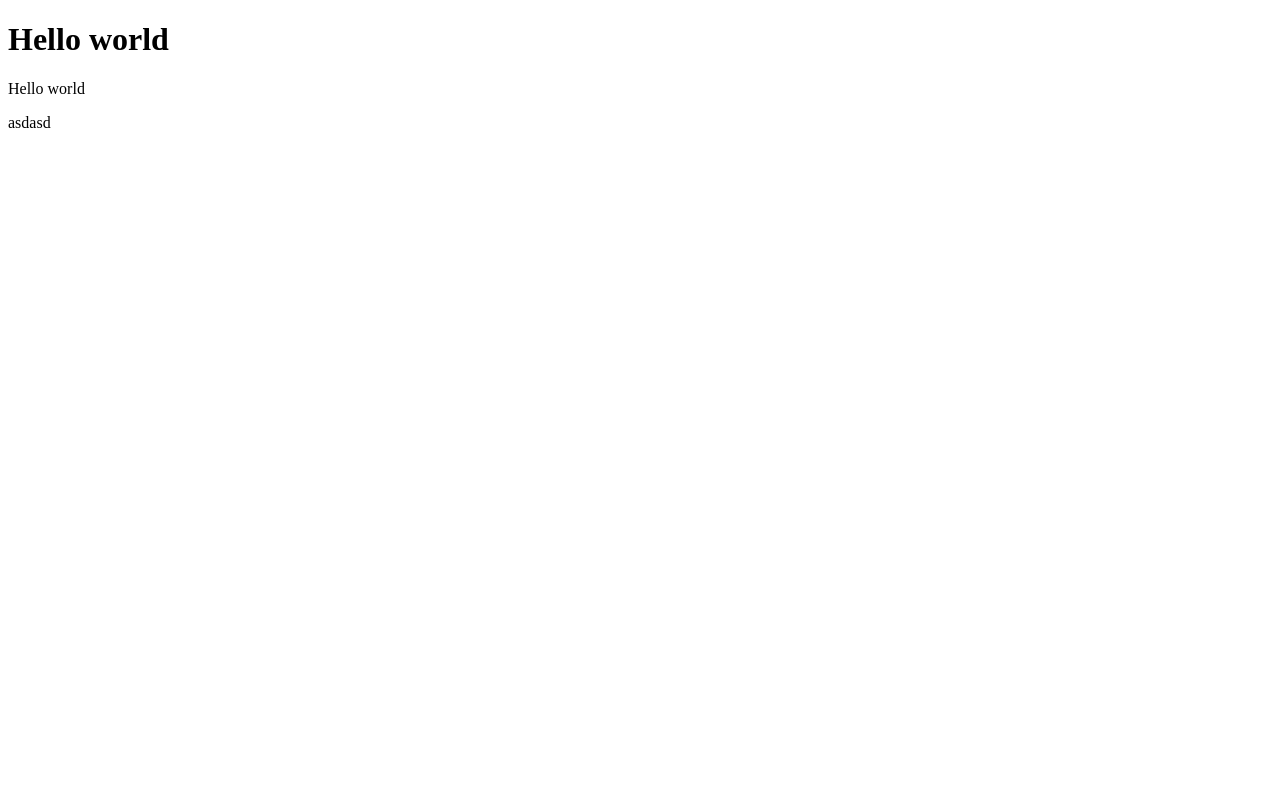
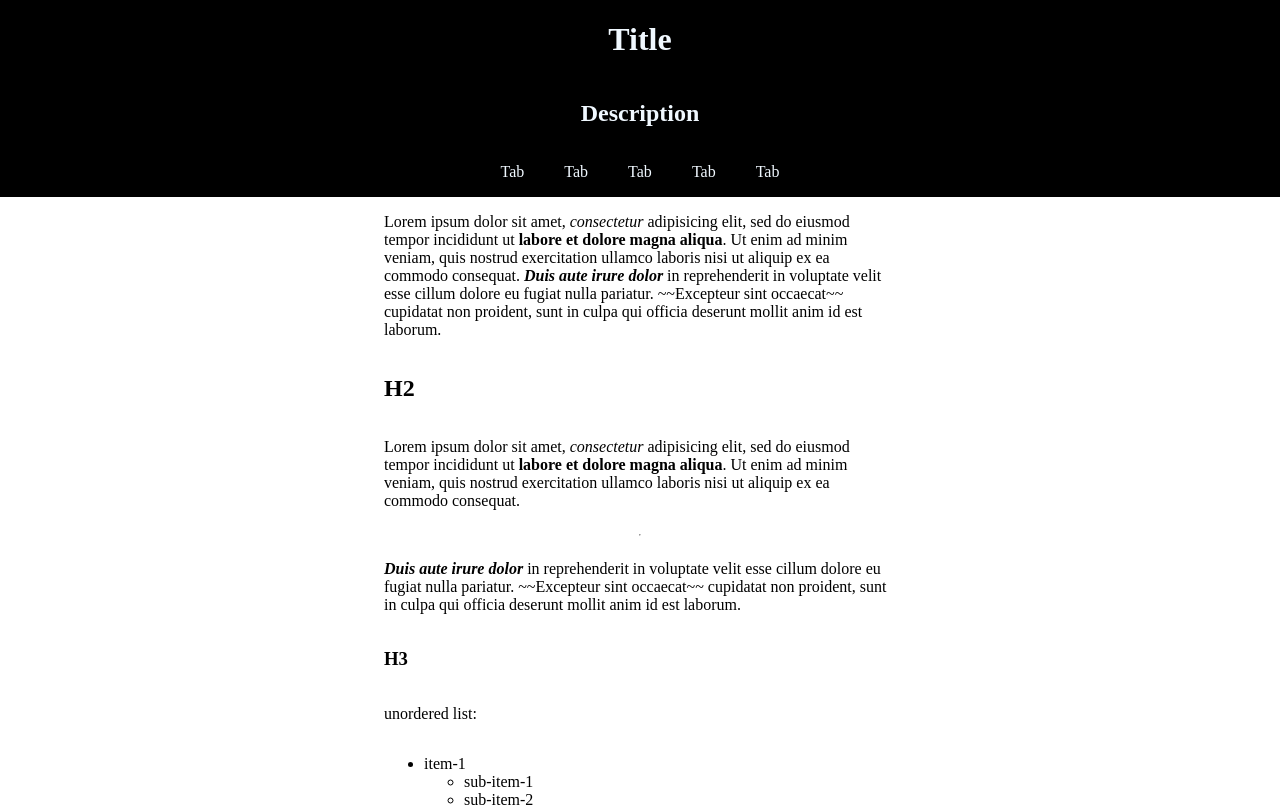
Before and after one commit to K123AsJ0k1/template-blog-app, a React (Create React App) app in the folder blog-app/: page / in a window 1280 px wide. Shown: the top 807 px of the page. Built offline with nearby package versions, Linux system fonts and the light colour scheme.

Commit message:
Basic page structure

```diff
--- a/blog-app/package.json
+++ b/blog-app/package.json
@@ -10,6 +10,7 @@
     "react": "^18.2.0",
     "react-dom": "^18.2.0",
     "react-markdown": "^8.0.3",
+    "react-router-dom": "^6.3.0",
     "react-scripts": "5.0.1",
     "web-vitals": "^2.1.4"
   },
--- /dev/null
+++ b/blog-app/src/App.css
@@ -0,0 +1,50 @@
+.wrapper,
+html,
+body {
+  height: 100%;
+  margin: 0;
+}
+
+.wrapper {
+  display: flex;
+  flex: 1;
+  flex-direction: column;
+}
+
+.header {
+  display: flex;
+  flex-direction: column;
+  background-color: black;
+}
+
+.nav {
+  display: flex;
+  flex-direction: row;
+  justify-content: center;
+  flex: 1;
+}
+
+.main {
+  background-color: blue;
+  flex: 1;
+}
+
+.tab {
+  color: aliceblue;
+  padding-right: 20px;
+  padding-left: 20px;
+}
+
+.title {
+  display: flex;
+  align-items: center;
+  flex-direction: column;
+  color:aliceblue
+}
+
+.text {
+  display: flex;
+  flex-direction: column;
+  align-self: center;
+  width: 40vw;
+}
--- a/blog-app/src/App.js
+++ b/blog-app/src/App.js
@@ -1,7 +1,11 @@
-import { useEffect, useState } from 'react';
-import ReactMarkdown from 'react-markdown'
+//import { useEffect, useState } from 'react';
+//import ReactMarkdown from 'react-markdown'
+import Header from './components/Header';
+import Text from './components/Text';
+import './App.css'
 
-function App() {
+const App = () => {
+  /*
   const [text, setText] = useState('')
 
   useEffect(() => {
@@ -13,10 +17,12 @@ function App() {
           .catch(err => console.log(err)
       )
   }, [])
-  //sad
+  */
+
   return (
-    <div>
-      <ReactMarkdown>{text}</ReactMarkdown>
+    <div className='wrapper'>
+      <Header/>
+      <Text/>
     </div>
   );
 }
--- a/blog-app/src/Hello_world.md
+++ b/blog-app/src/Hello_world.md
@@ -1,5 +1,60 @@
-# Hello world
+Lorem ipsum dolor sit amet, *consectetur* adipisicing elit, sed do eiusmod
+tempor incididunt ut **labore et dolore magna aliqua**. Ut enim ad minim veniam,
+quis nostrud exercitation ullamco laboris nisi ut aliquip ex ea commodo
+consequat. ***Duis aute irure dolor*** in reprehenderit in voluptate velit esse
+cillum dolore eu fugiat nulla pariatur. ~~Excepteur sint occaecat~~ cupidatat non
+proident, sunt in culpa qui officia deserunt mollit anim id est laborum.
 
-Hello world
+## H2
 
-asdasd
+Lorem ipsum dolor sit amet, *consectetur* adipisicing elit, sed do eiusmod
+tempor incididunt ut **labore et dolore magna aliqua**. Ut enim ad minim veniam,
+quis nostrud exercitation ullamco laboris nisi ut aliquip ex ea commodo
+consequat.
+
+---
+
+***Duis aute irure dolor*** in reprehenderit in voluptate velit esse
+cillum dolore eu fugiat nulla pariatur. ~~Excepteur sint occaecat~~ cupidatat non
+proident, sunt in culpa qui officia deserunt mollit anim id est laborum.
+
+### H3
+
+unordered list:
+
+* item-1
+  * sub-item-1
+  * sub-item-2
+- item-2
+  - sub-item-3
+  - sub-item-4
++ item-3
+  + sub-item-5
+  + sub-item-6
+
+
+ordered list:
+
+1. item-1
+   1. sub-item-1
+   2. sub-item-2
+2. item-2
+   1. sub-item-3
+   2. sub-item-4
+3. item-3
+
+#### Header4
+
+Table Header-1 | Table Header-2 | Table Header-3
+:--- | :---: | ---:
+Table Data-1 | Table Data-2 | Table Data-3
+TD-4 | Td-5 | TD-6
+Table Data-7 | Table Data-8 | Table Data-9
+
+##### Header5
+
+You may also want some images right in here like ![GitHub Logo](https://cloud.githubusercontent.com/assets/5456665/13322882/e74f6626-dc00-11e5-921d-f6d024a01eaa.png "GitHub") - you can do that but I would recommend you to use the component "image" and simply split your text.
+
+###### Header6
+
+Let us do some links - this for example: https://github.com/MinhasKamal/github-markdown-syntax is **NOT** a link but this: is [GitHub](https://github.com/MinhasKamal/github-markdown-syntax)
--- /dev/null
+++ b/blog-app/src/components/Bartab.js
@@ -0,0 +1,11 @@
+import '../App.css'
+
+const Bartab = ({name}) => {
+    return (
+        <div className='tab'>
+            <p>{name}</p>
+        </div>
+    )
+}
+
+export default Bartab
--- /dev/null
+++ b/blog-app/src/components/Header.js
@@ -0,0 +1,14 @@
+import '../App.css'
+import Navbar from './Navbar'
+import Title from './Title'
+
+const Header = () => {
+    return(
+        <div className='header'>
+            <Title/>
+            <Navbar/>
+        </div>
+    )
+}
+
+export default Header
--- /dev/null
+++ b/blog-app/src/components/Navbar.js
@@ -0,0 +1,16 @@
+import '../App.css'
+import Bartab from './Bartab'
+
+const Navbar = () => {
+    return (
+        <div className='nav'>
+            <Bartab name='Tab'/>
+            <Bartab name='Tab'/>
+            <Bartab name='Tab'/>
+            <Bartab name='Tab'/>
+            <Bartab name='Tab'/>
+        </div>
+    )
+}
+
+export default Navbar
--- /dev/null
+++ b/blog-app/src/components/Text.js
@@ -0,0 +1,25 @@
+import '../App.css'
+import { useEffect, useState } from 'react';
+import ReactMarkdown from 'react-markdown'
+
+const Text = () => {
+  const [text, setText] = useState('')
+
+  useEffect(() => {
+    import('../Hello_world.md')
+      .then(res =>
+        fetch(res.default))
+          .then(response => response.text())
+          .then(response => setText(response))
+          .catch(err => console.log(err)
+      )
+  }, [])
+
+  return (
+    <div className='text'>
+        <ReactMarkdown>{text}</ReactMarkdown>
+    </div>
+  )
+}
+
+export default Text
--- /dev/null
+++ b/blog-app/src/components/Title.js
@@ -0,0 +1,12 @@
+import '../App.css'
+
+const Title = () => {
+    return (
+        <div className='title'>
+            <h1>Title</h1>
+            <h2>Description</h2>
+        </div>
+    )
+}
+
+export default Title
--- a/blog-app/src/index.js
+++ b/blog-app/src/index.js
@@ -1,10 +1,13 @@
 import React from 'react';
 import ReactDOM from 'react-dom/client';
 import App from './App';
+import { HashRouter } from 'react-router-dom'
 
 const root = ReactDOM.createRoot(document.getElementById('root'));
 root.render(
   <React.StrictMode>
+    <HashRouter>
     <App />
+    </HashRouter>
   </React.StrictMode>
 );
```
Also changed, not shown: 1 other file (tests, documents, lock files or other folders).
